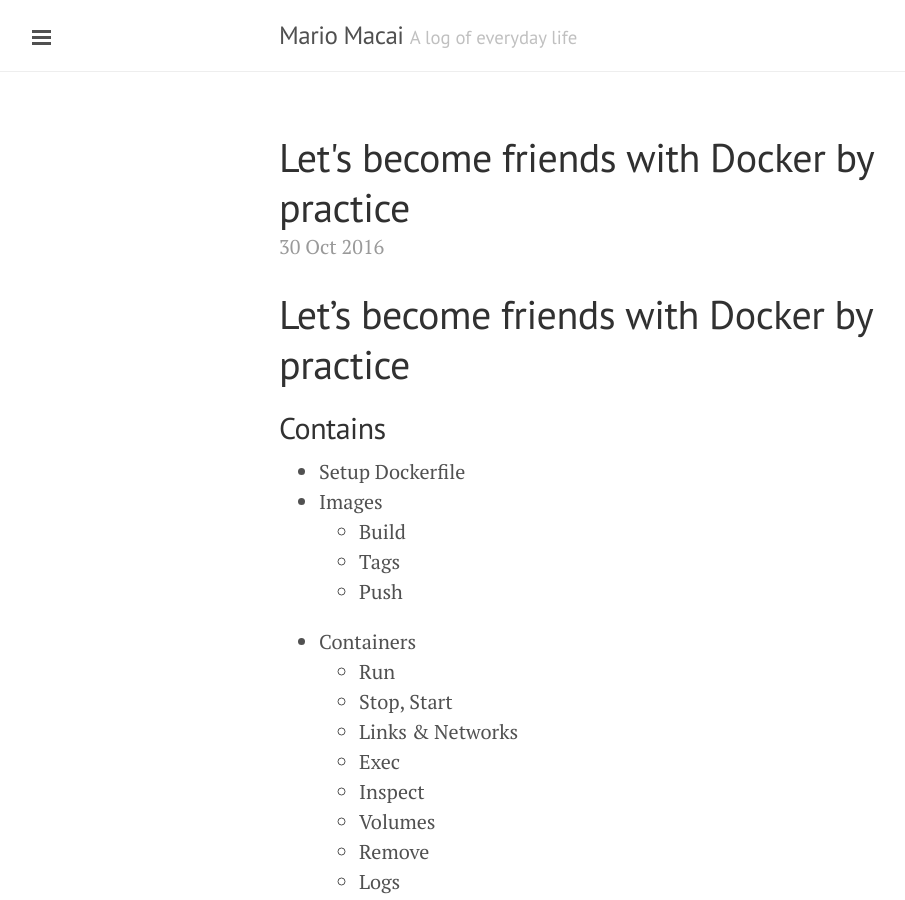
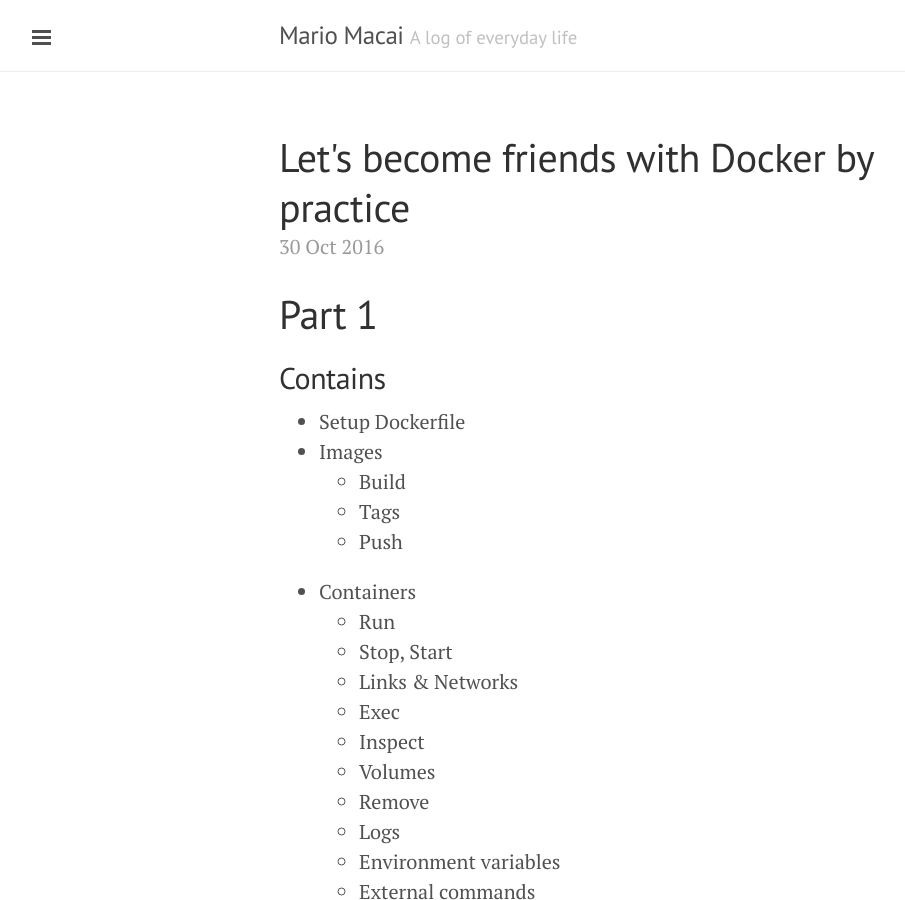
Before and after one commit to mmacai/mmacai.github.io, a Jekyll site: the page built from _posts/2016-10-30-let-s-become-friends-with-docker-by-practice.markdown, in a window 1280 px wide and 900 px high. Shown: the whole window, without its empty margins (1-906 px from the left). Built offline with Jekyll 4.4.1, drawn with Linux system fonts in a browser that asks for light colours.

Commit message:
Post update: Let's become friends with Docker by practice

```diff
--- a/_posts/2016-10-30-let-s-become-friends-with-docker-by-practice.markdown
+++ b/_posts/2016-10-30-let-s-become-friends-with-docker-by-practice.markdown
@@ -2,8 +2,10 @@
 published: true
 title: Let's become friends with Docker by practice
 layout: post
+tags: [docker, nodejs]
+categories: [docker, nodejs]
 ---
-# Let's become friends with Docker by practice
+# Part 1
 
 ## Contains
 - Setup Dockerfile
```
